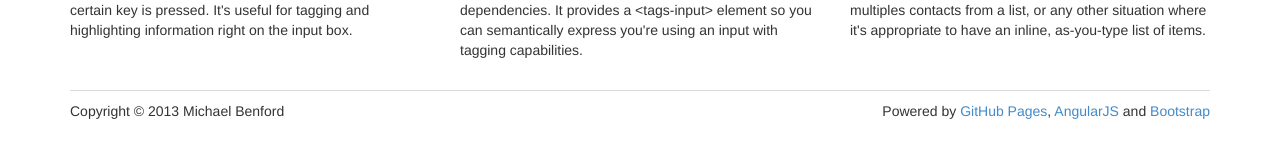
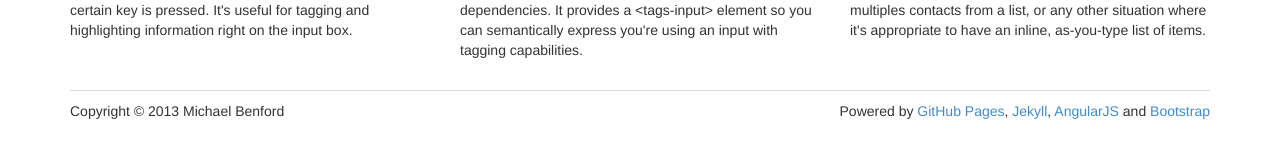
Before and after one commit to mbenford/ngTagsInput, a Jekyll site: the page built from index.html, in a window 1280 px wide. Shown: the part 485-643 px from the top of the page. Built offline with Jekyll 4.4.1, drawn with Linux system fonts in a browser that asks for light colours; nearby versions of some CDN libraries; Markdown is read by kramdown in place of the engine named in the settings.

Commit message:
Added Jekyll to Powered by banner

```diff
--- a/_includes/footer.html
+++ b/_includes/footer.html
@@ -8,7 +8,8 @@
       </div>
       <div class="col-md-6">
         <p class="text-right">
-          Powered by <a href="http://pages.github.com/">GitHub Pages</a>, <a href="http://angularjs.org/">AngularJS</a> and <a href="http://getbootstrap.com/">Bootstrap</a>
+          Powered by <a href="http://pages.github.com/">GitHub Pages</a>, <a href="http://jekyllrb.com/">Jekyll</a>,
+          <a href="http://angularjs.org/">AngularJS</a> and <a href="http://getbootstrap.com/">Bootstrap</a>
         </p>
       </div>
     </div>
```
